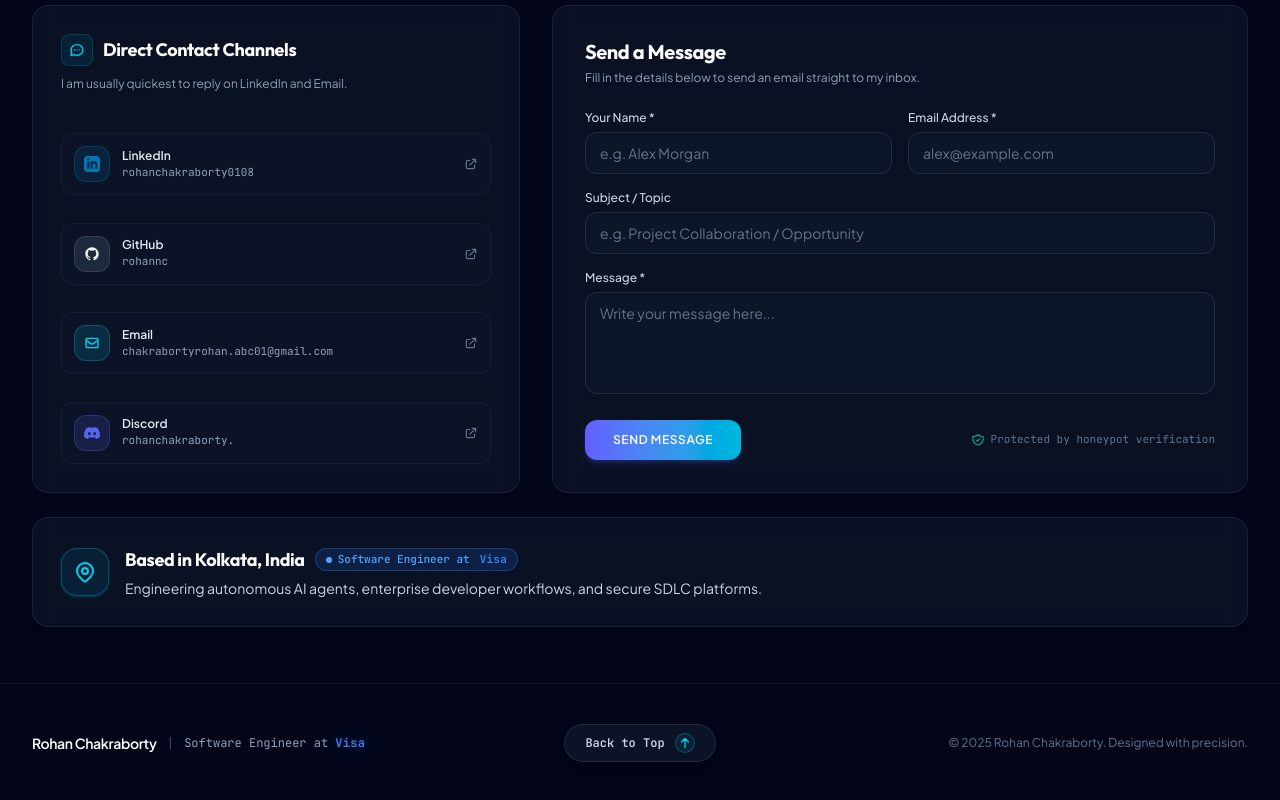
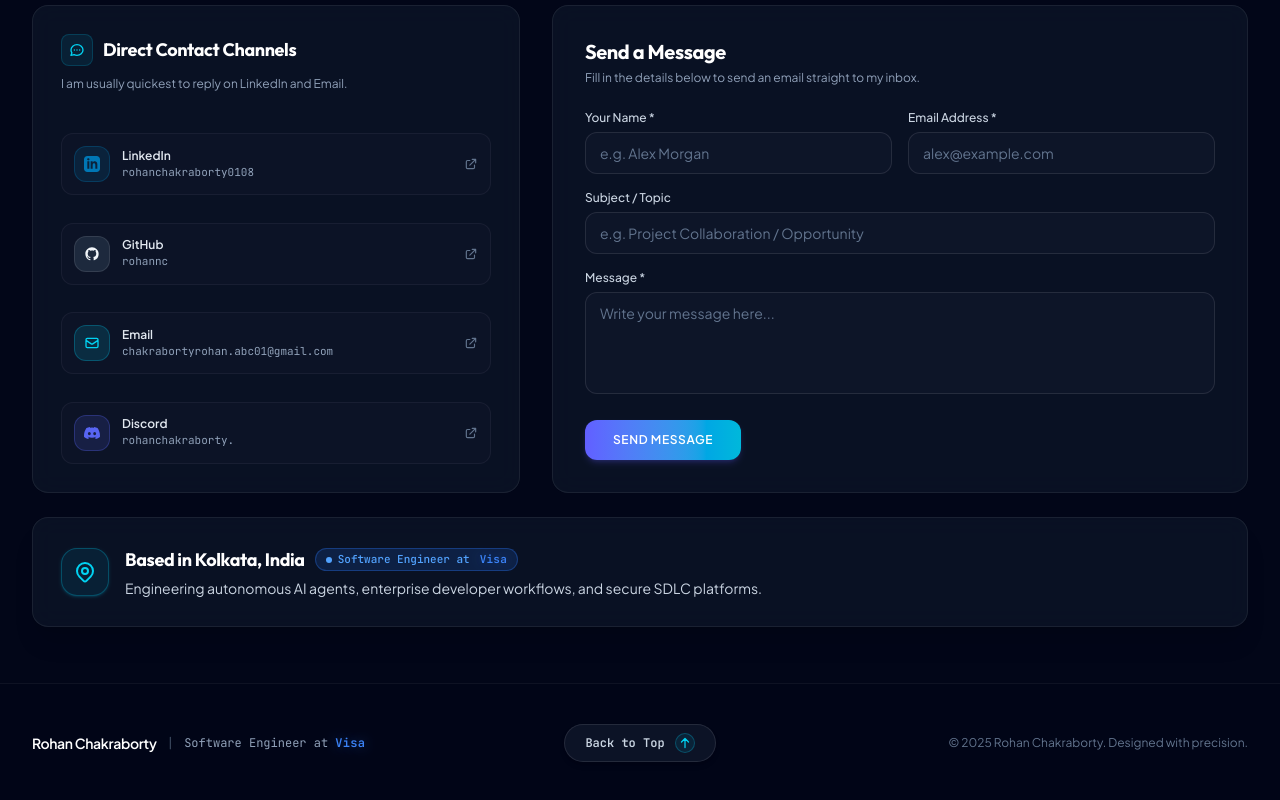
Before and after one commit to rohannc/My_Portfolio, a Vue app: page / in a window 1280 px wide. Shown: the part 10238-11038 px from the top of the page. Built offline with nearby package versions, Linux system fonts and the light colour scheme.

Commit message:
Refactor ( Contact ) : Remove honeypot verification badge from form

```diff
--- a/src/components/ContactMe.vue
+++ b/src/components/ContactMe.vue
@@ -277,13 +277,6 @@ const handleFormSubmit = async () => {
                   <span v-else-if="cooldownRemaining > 0">Wait {{ cooldownRemaining }}s</span>
                   <span v-else>Send Message</span>
                 </button>
-
-                <span class="text-[11px] text-slate-500 flex items-center gap-1.5 font-mono">
-                  <svg class="w-3.5 h-3.5 text-emerald-400/80" fill="none" stroke="currentColor" viewBox="0 0 24 24">
-                    <path stroke-linecap="round" stroke-linejoin="round" stroke-width="2" d="M9 12l2 2 4-4m5.618-4.016A11.955 11.955 0 0112 2.944a11.955 11.955 0 01-8.618 3.04A12.02 12.02 0 003 9c0 5.591 3.824 10.29 9 11.622 5.176-1.332 9-6.03 9-11.622 0-1.042-.133-2.052-.382-3.016z" />
-                  </svg>
-                  Protected by honeypot verification
-                </span>
               </div>
             </form>
 
```
